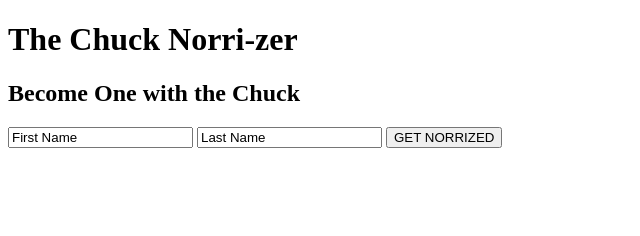
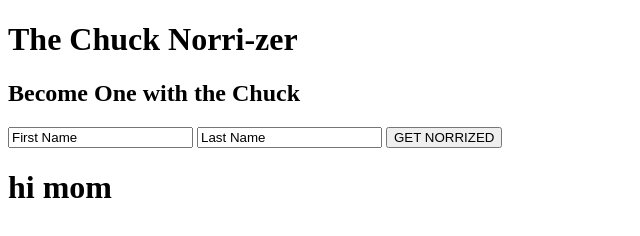
Before and after one commit to ColtonKayser/ColtonKayser.github.io, a plain HTML site: page index.html in a window 1280 px wide. Shown: the whole page, without its empty margins (0-640 px from the left). Drawn offline with nearby package versions, Linux system fonts and the light colour scheme; no server answers.

```diff
--- a/index.html
+++ b/index.html
@@ -15,5 +15,7 @@
     <button type="button" name="button">GET NORRIZED</button>
 
 
+    <h1>hi mom</h1>
+
   </body>
 </html>
```
